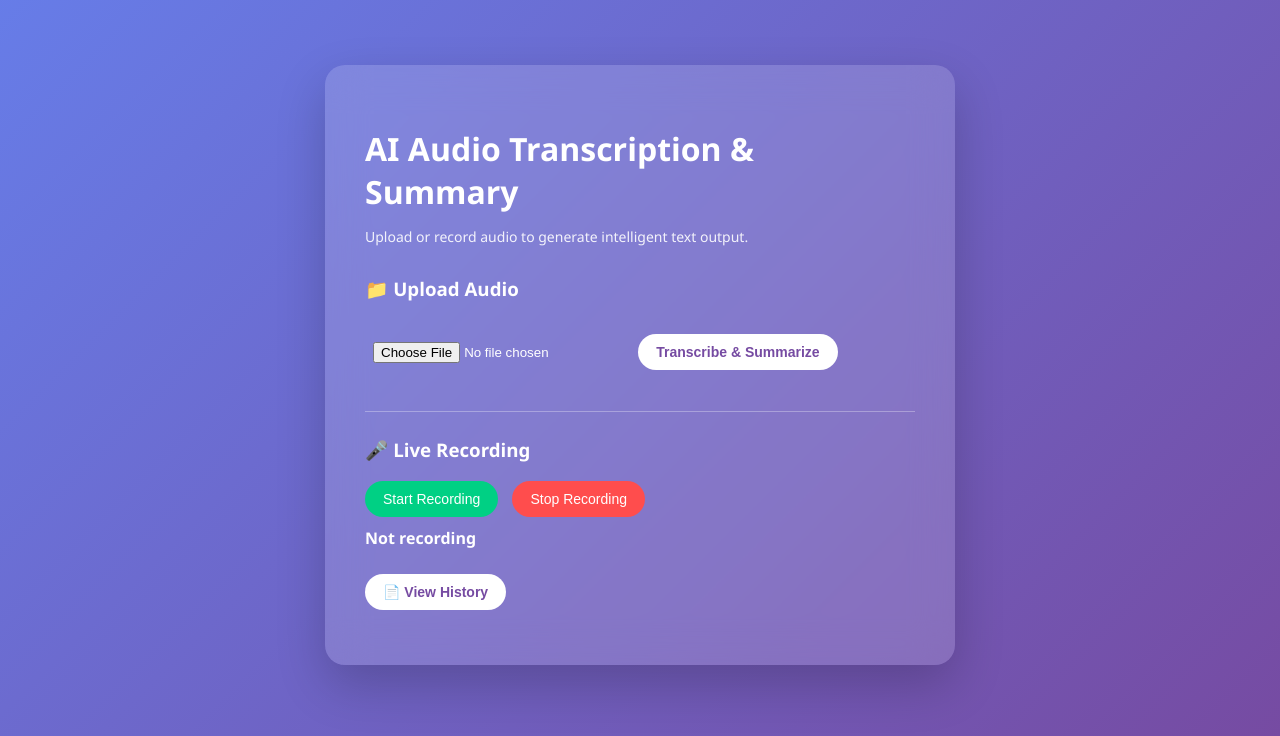
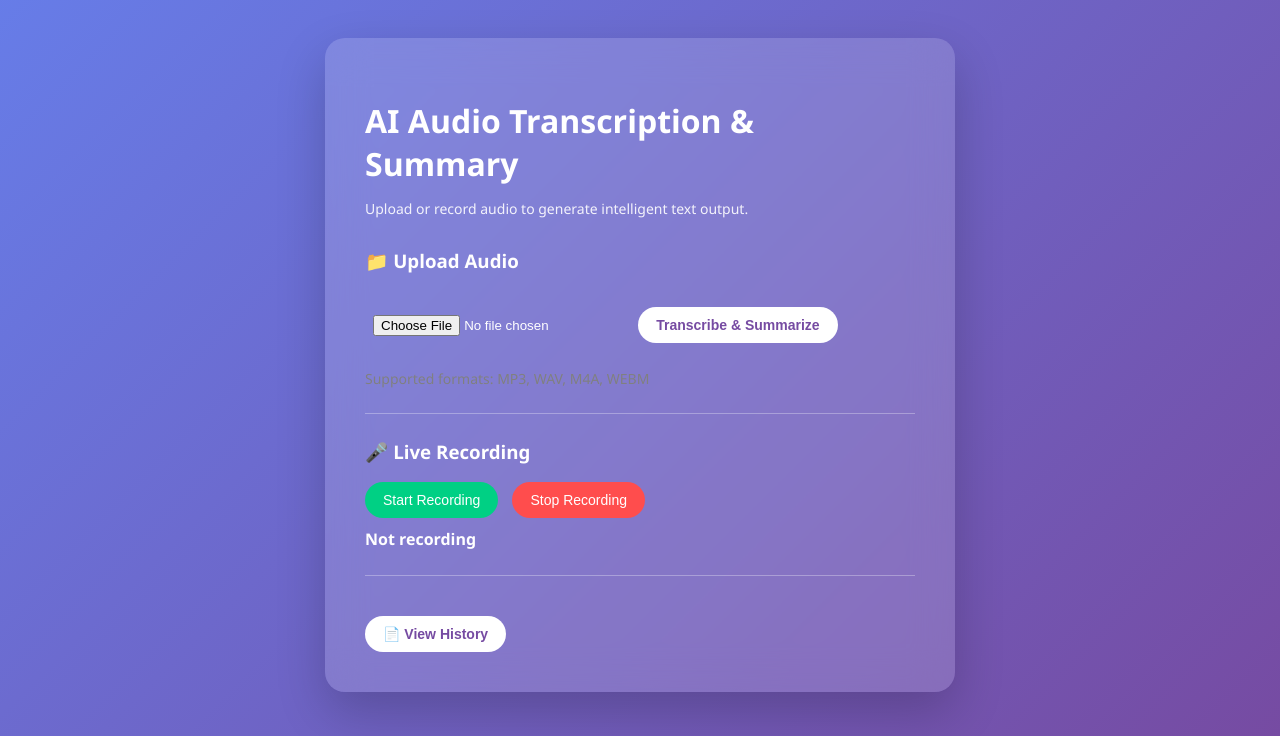
Before and after one commit to ManuuB/TranscribeFlow, a Flask app: page /dashboard in a window 1280 px wide. Shown: the part 64-800 px from the top of the page. Run offline with Flask 3, Linux system fonts and the light colour scheme; the visitor is signed in with stand-in values (Sample User, id 1).

Commit message:
Update dashboard.html

```diff
--- a/templates/dashboard.html
+++ b/templates/dashboard.html
@@ -3,7 +3,6 @@
 <head>
     <title>TranscribeFlow Dashboard</title>
     <link rel="stylesheet" href="{{ url_for('static', filename='style.css') }}">
-
 </head>
 <body>
 
@@ -21,20 +20,22 @@
 
         <h1>AI Audio Transcription & Summary</h1>
         <p class="subtitle">Upload or record audio to generate intelligent text output.</p>
-        <!-- <a href="/history">
-    <button class="btn primary" style="margin-bottom:15px;">
-        📄 View History
-    </button>
-</a> -->
+
         <!-- Upload Section -->
         <div class="section">
             <h3>📁 Upload Audio</h3>
+
             <form action="/upload" method="post" enctype="multipart/form-data">
-                <input type="file" name="audio" accept=".mp3,.wav" required>
+                <input type="file" name="audio" accept=".mp3,.wav,.m4a,.webm" required>
+
                 <button type="submit" class="btn primary">
                     Transcribe & Summarize
                 </button>
             </form>
+
+            <p style="margin-top:10px; font-size:14px; color:gray;">
+                Supported formats: MP3, WAV, M4A, WEBM
+            </p>
         </div>
 
         <div class="divider"></div>
@@ -44,11 +45,11 @@
             <h3>🎤 Live Recording</h3>
 
             <div class="record-buttons">
-                <button onclick="startRecording()" class="btn success">
+                <button type="button" onclick="startRecording()" class="btn success">
                     Start Recording
                 </button>
 
-                <button onclick="stopRecording()" class="btn danger">
+                <button type="button" onclick="stopRecording()" class="btn danger">
                     Stop Recording
                 </button>
             </div>
@@ -59,16 +60,19 @@
                 <input type="hidden" name="audio_data" id="audio_data">
             </form>
         </div>
+
+        <div class="divider"></div>
+
+        <!-- History Button -->
         <a href="/history">
-    <button class="btn primary" style="margin-bottom:15px;">
-        📄 View History
-    </button>
-</a>
+            <button type="button" class="btn primary" style="margin-top:15px;">
+                📄 View History
+            </button>
+        </a>
+
     </div>
 
 </div>
-
-
 
 <script>
 let mediaRecorder;
@@ -88,14 +92,13 @@ async function startRecording() {
         audioChunks.push(event.data);
     };
 
-    // Auto stop after 5 minutes (good for long paragraphs)
+    // Auto stop after 5 minutes
     setTimeout(() => {
-        if(mediaRecorder && mediaRecorder.state === "recording"){
+        if (mediaRecorder && mediaRecorder.state === "recording") {
             stopRecording();
         }
-    }, 300000);  // 5 minutes
+    }, 300000);
 }
-
 
 function stopRecording() {
 
@@ -111,17 +114,15 @@ function stopRecording() {
         const reader = new FileReader();
         reader.readAsDataURL(audioBlob);
 
-        reader.onloadend = function() {
+        reader.onloadend = function () {
 
             document.getElementById("audio_data").value = reader.result;
             document.getElementById("liveForm").submit();
-
 
         };
     };
 }
 </script>
 
-
 </body>
 </html>
```
